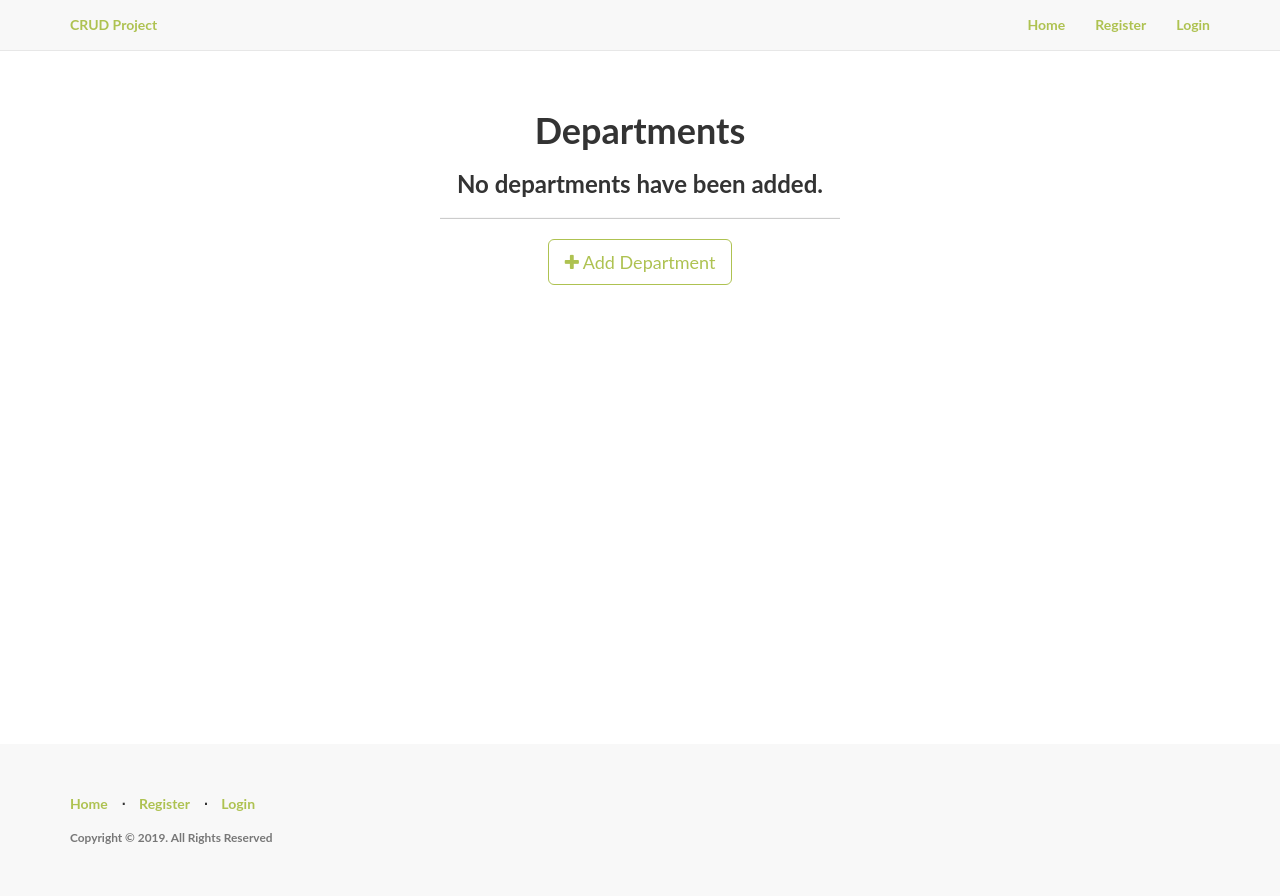
After one commit to davis67/flask-basics-with-admin-functionality-and-crud, a Flask app: template app/templates/admin/departments/departments.html in a window 1280 px wide. The commit adds this page. Run offline with Flask 2, Linux system fonts and the light colour scheme; the template is opened without the code that fills it, so the values that code supplies are empty; parts of the project's set-up code (start-up, migrations or seed data) failed here and were passed over; some libraries are stand-ins or nearby versions.

Commit message:
updated the templates of the application

```diff
--- /dev/null
+++ b/app/templates/admin/departments/departments.html
@@ -0,0 +1,70 @@
+<!-- app/templates/admin/departments/departments.html -->
+
+{% import "bootstrap/utils.html" as utils %}
+{% extends "base.html" %}
+{% block title %}Departments{% endblock %}
+{% block body %}
+<div class="content-section">
+  <div class="outer">
+    <div class="middle">
+      <div class="inner">
+        <br/>
+        {{ utils.flashed_messages() }}
+        <br/>
+        <h1 style="text-align:center;">Departments</h1>
+        {% if departments %}
+          <hr class="intro-divider">
+          <div class="center">
+            <table class="table table-striped table-bordered">
+              <thead>
+                <tr>
+                  <th width="15%"> Name </th>
+                  <th width="40%"> Description </th>
+                  <th width="15%"> Employee Count </th>
+                  <th width="15%"> Edit </th>
+                  <th width="15%"> Delete </th>
+                </tr>
+              </thead>
+              <tbody>
+              {% for department in departments %}
+                <tr>
+                  <td> {{ department.name }} </td>
+                  <td> {{ department.description }} </td>
+                  <td>
+                    {% if department.employees %}
+                      {{ department.employees.count() }}
+                    {% else %}
+                      0
+                    {% endif %}
+                  </td>
+                  <td>
+                    <a href="{{ url_for('admin.edit_department', id=department.id) }}">
+                      <i class="fa fa-pencil"></i> Edit
+                    </a>
+                  </td>
+                  <td>
+                    <a href="{{ url_for('admin.delete_department', id=department.id) }}">
+                      <i class="fa fa-trash"></i> Delete
+                    </a>
+                  </td>
+                </tr>
+              {% endfor %}
+              </tbody>
+            </table>
+          </div>
+          <div style="text-align: center">
+        {% else %}
+          <div style="text-align: center">
+            <h3> No departments have been added. </h3>
+            <hr class="intro-divider">
+        {% endif %}
+          <a href="{{ url_for('admin.add_department') }}" class="btn btn-default btn-lg">
+            <i class="fa fa-plus"></i>
+            Add Department
+          </a>
+        </div>
+      </div>
+    </div>
+  </div>
+</div>
+{% endblock %}
--- a/app/templates/base.html
+++ b/app/templates/base.html
@@ -23,9 +23,17 @@
               <a class="navbar-brand topnav" href="{{ url_for('home.homepage') }}">CRUD Project</a>
           </div>
           <div class="collapse navbar-collapse" id="bs-example-navbar-collapse-1">
+            <!-- Modify nav bar menu -->
             <ul class="nav navbar-nav navbar-right">
               {% if current_user.is_authenticated %}
+                {% if current_user.is_admin %}
+                  <li><a href="{{ url_for('home.admin_dashboard') }}">Dashboard</a></li>
+                  <li><a href="{{ url_for('admin.list_departments') }}">Departments</a></li>
+                  <li><a href="#">Roles</a></li>
+                  <li><a href="#">Employees</a></li>
+                {% else %}
                   <li><a href="{{ url_for('home.dashboard') }}">Dashboard</a></li>
+                {% endif %}
                 <li><a href="{{ url_for('auth.logout') }}">Logout</a></li>
                 <li><a><i class="fa fa-user"></i>  Hi, {{ current_user.username }}!</a></li>
               {% else %}
```
Also changed, not shown: app/templates/admin/departments/department.html (added, +30 -0 lines), app/templates/home/admin_dashboard.html (added, +20 -0 lines). Lines whose indentation alone changed are shown as unchanged.
